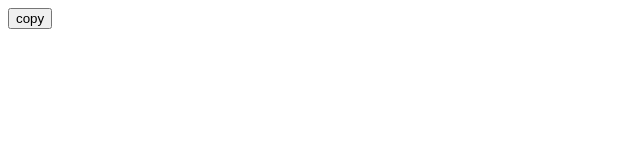
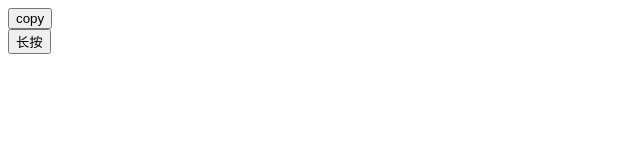
Before and after one commit to tinysparkle/my-cpns, a Vue app: page / in a window 1280 px wide. Shown: the top 160 px of the page, without its empty margins (0-640 px from the left). Built offline with nearby package versions, Linux system fonts and the light colour scheme.

Commit message:
v-longpress

```diff
--- a/src/directives/index.js
+++ b/src/directives/index.js
@@ -1,4 +1,9 @@
 import Vue from 'vue';
-import copy from './copy';
 
-Vue.directive('copy', copy);
+// 自动导入并注册
+const contexts = require.context('../directives', false, /\.js$/);
+contexts.keys().forEach(key => {
+  const directive = contexts(key).default;
+  const name = key.slice(2, key.length - 3)
+  Vue.directive(name, directive);
+})
--- a/src/directives/longpress.js
+++ b/src/directives/longpress.js
@@ -2,7 +2,51 @@
  * 需求：实现长按，用户需要按下并按住按钮几秒钟，触发相应的事件
 */
 const longpress = {
-
+  bind(el, binding, vnode) {
+    if (typeof binding.value !== 'function') {
+      throw 'callback must be a function'
+    }
+    // 定义变量
+    let pressTimer = null
+    // 创建计时器（ 2秒后执行函数 ）
+    let start = (e) => {
+      if (e.type === 'click' && e.button !== 0) {
+        return
+      }
+      if (pressTimer === null) {
+        pressTimer = setTimeout(() => {
+          handler()
+        }, 2000)
+      }
+    }
+    // 取消计时器
+    let cancel = (e) => {
+      if (pressTimer !== null) {
+        clearTimeout(pressTimer)
+        pressTimer = null
+      }
+    }
+    // 运行函数
+    const handler = (e) => {
+      binding.value(e)
+    }
+    // 添加事件监听器
+    el.addEventListener('mousedown', start)
+    el.addEventListener('touchstart', start)
+    // 取消计时器
+    el.addEventListener('click', cancel)
+    el.addEventListener('mouseout', cancel)
+    el.addEventListener('touchend', cancel)
+    el.addEventListener('touchcancel', cancel)
+  },
+  // 当传进来的值更新的时候触发
+  componentUpdated(el, { value }) {
+    el.$value = value
+  },
+  // 指令与元素解绑的时候，移除事件绑定
+  unbind(el) {
+    el.removeEventListener('click', el.handler)
+  }
 }
 
 export default longpress;
--- a/src/views/Home.vue
+++ b/src/views/Home.vue
@@ -1,18 +1,23 @@
 <template>
   <div class="home-page">
     <Copy/>
+    <Longpress/>
   </div>
 </template>
 
 <script>
-  import Copy from './directives/v-copy.vue'
+  // 自动导入'./directives'目录下的组件
+  const contexts = require.context('./directives', false, /\.vue$/);
+  const Cpns = {}
+  contexts.keys().forEach(key => {
+    const context = contexts(key).default
+    const name = context.name;
+    Cpns[name] = context;
+  })
+
   export default {
     components: {
-      Copy,
-    },
-    data() {
-      return {
-      }
+      ...Cpns
     }
   }
 </script>
--- a/src/views/directives/v-copy.vue
+++ b/src/views/directives/v-copy.vue
@@ -1,11 +1,12 @@
 <template>
-  <div class="box">
+  <div>
     <button v-copy="value">copy</button>
   </div>
 </template>
 
 <script>
   export default {
+    name: 'Copy',
     data() {
       return {
         value: '随便写点文本'
@@ -13,10 +14,3 @@
     }
   }
 </script>
-
-<style lang="less" scoped>
-.box {
-  width: 200px;
-  height: 200px;
-}
-</style>
--- /dev/null
+++ b/src/views/directives/v-longpress.vue
@@ -0,0 +1,14 @@
+<template>
+  <button v-longpress="longpress">长按</button>
+</template>
+
+<script>
+export default {
+  name: 'Longpress',
+  methods: {
+    longpress () {
+      alert('长按指令生效')
+    }
+  }
+}
+</script>
```
Also changed, not shown: src/directives/文件名就是指令名.md (added).
